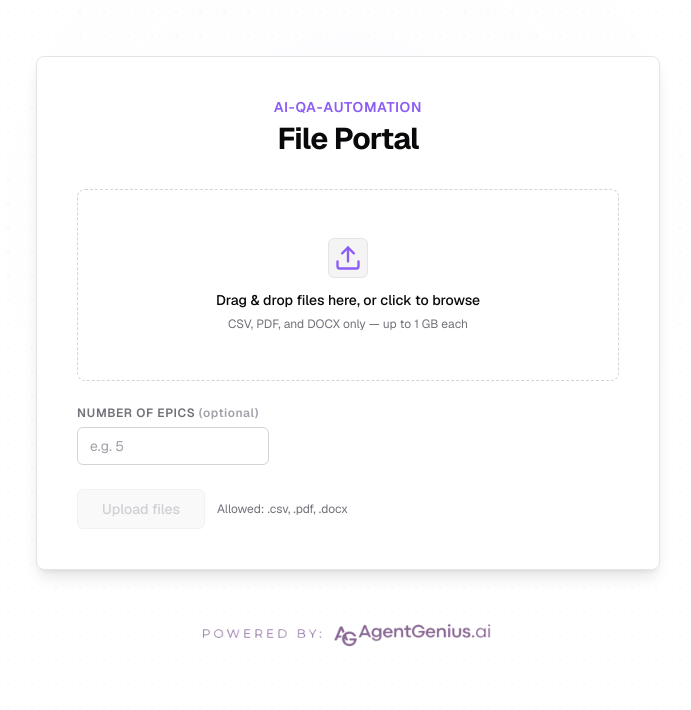
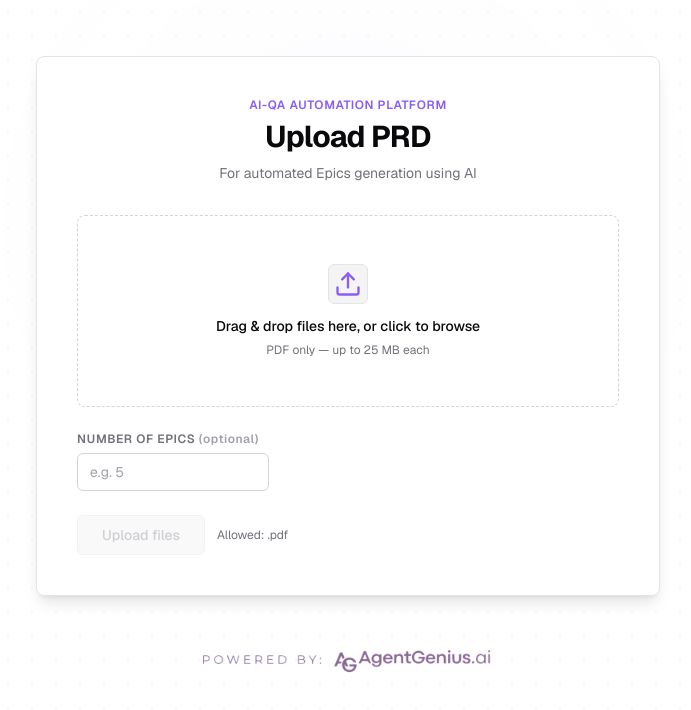
Before and after one commit to JamesKunn/Ai-QA-Automation, a Next.js app in the folder frontend/: page / in a window 1280 px wide. Shown: the top 710 px of the page, without its empty margins (292-983 px from the left). Built offline with nearby package versions, Linux system fonts and the light colour scheme.

Commit message:
feat: update title and labels

```diff
--- a/frontend/src/app/layout.tsx
+++ b/frontend/src/app/layout.tsx
@@ -14,7 +14,7 @@ const geistMono = Geist_Mono({
 
 export const metadata: Metadata = {
   title: "Ai-QA-Automation File Portal",
-  description: "Upload CSV, PDF, and DOCX files for QA automation processing",
+  description: "Upload PDF files for QA automation processing",
 };
 
 export default function RootLayout({
--- a/frontend/src/app/page.tsx
+++ b/frontend/src/app/page.tsx
@@ -6,11 +6,14 @@ export default function Home() {
       <main className="mx-auto w-full max-w-2xl flex-1 px-6 py-10 sm:py-14">
         <div className="relative overflow-hidden rounded-lg border border-[#e4e4e7] bg-[#ffffff] p-7 sm:p-10 shadow-lg">
           <header className="relative">
-            <div className="mb-8">
-              <h1 className="text-center text-3xl font-bold tracking-tight text-[#09090b]">
-                <span className="block text-sm font-semibold uppercase tracking-wider text-[#8b5cf6] mb-1">Ai-QA-Automation</span>
-                <span className="block">File Portal</span>
+            <div className="mb-8 text-center">
+              <h1 className="text-3xl font-bold tracking-tight text-[#09090b]">
+                <span className="block text-xs font-semibold uppercase tracking-wider text-[#8b5cf6] mb-1.5">AI-QA Automation Platform</span>
+                <span className="block">Upload PRD</span>
               </h1>
+              <p className="mt-2 text-sm text-[#71717a]">
+                 For automated Epics generation using AI
+              </p>
             </div>
           </header>
 
--- a/frontend/src/components/FileUpload.tsx
+++ b/frontend/src/components/FileUpload.tsx
@@ -239,7 +239,7 @@ export default function FileUpload() {
         </p>
 
         <p className="mt-1.5 text-xs text-[#71717a]">
-          CSV, PDF, and DOCX only — up to {MAX_FILE_SIZE_LABEL} each
+          PDF only — up to {MAX_FILE_SIZE_LABEL} each
         </p>
       </div>
 
--- a/frontend/src/lib/allowed-file-types.ts
+++ b/frontend/src/lib/allowed-file-types.ts
@@ -1,14 +1,11 @@
-export const ACCEPTED_EXTENSIONS = [".csv", ".pdf", ".docx"] as const;
+export const ACCEPTED_EXTENSIONS = [".pdf"] as const;
 
 export const ACCEPTED_MIME_TYPES = [
-  "text/csv",
-  "application/csv",
   "application/pdf",
-  "application/vnd.openxmlformats-officedocument.wordprocessingml.document",
 ] as const;
 
-export const MAX_FILE_SIZE_BYTES = 1024 * 1024 * 1024; // 1 GB
-export const MAX_FILE_SIZE_LABEL = "1 GB";
+export const MAX_FILE_SIZE_BYTES = 25 * 1024 * 1024; // 25 MB
+export const MAX_FILE_SIZE_LABEL = "25 MB";
 
 export const ACCEPT_ATTRIBUTE = ACCEPTED_EXTENSIONS.join(",");
 
```
